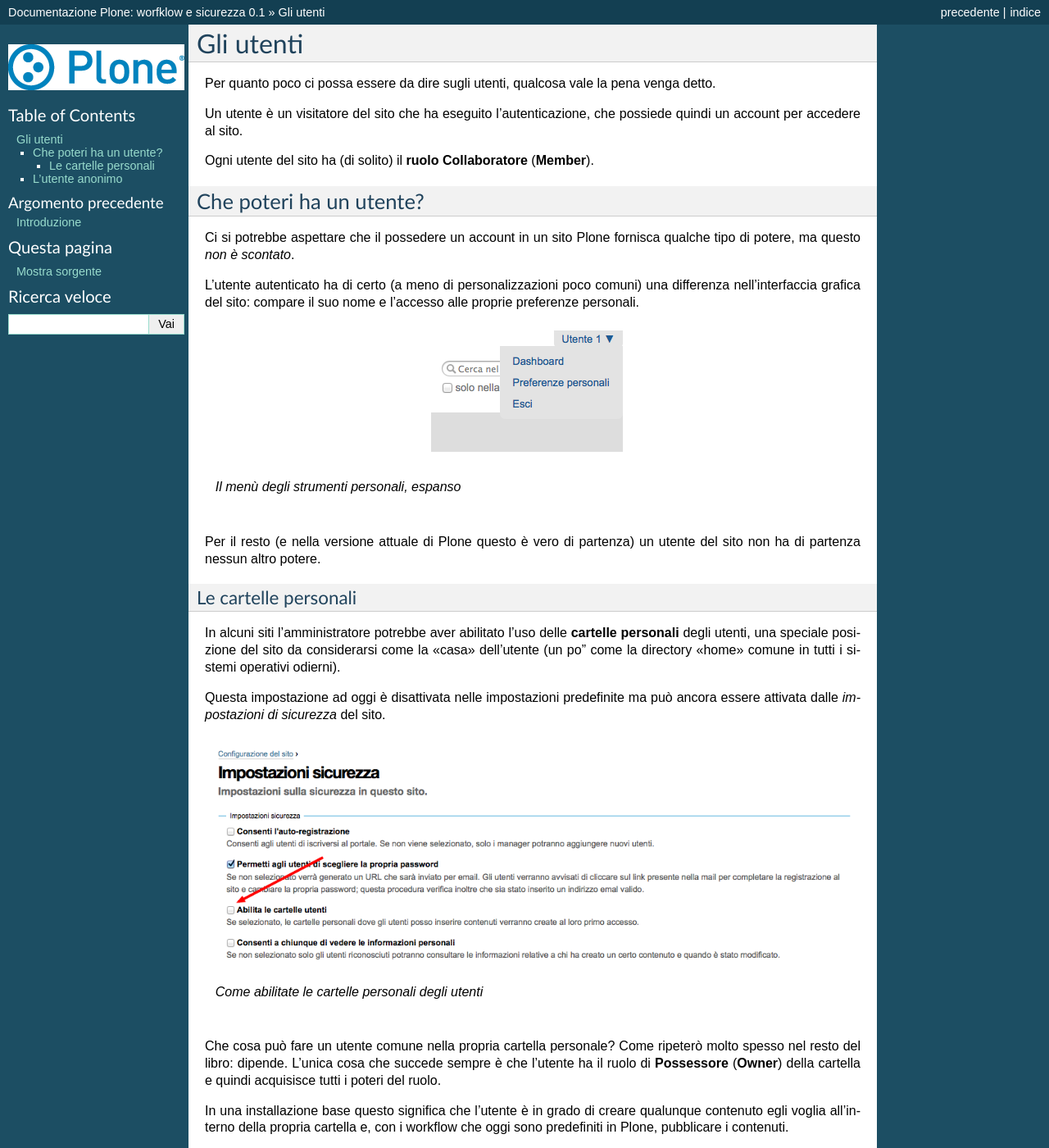
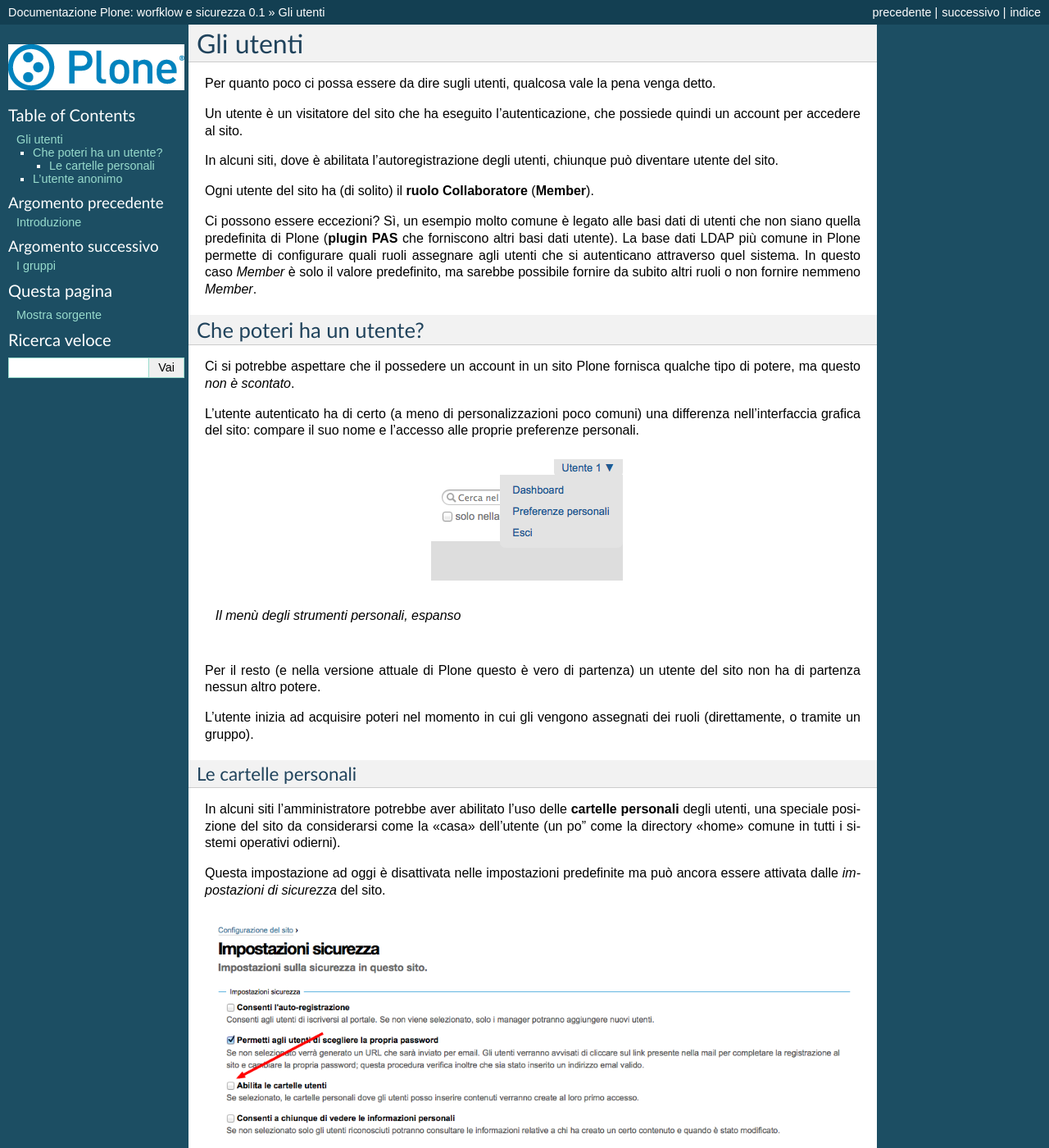
Before and after one commit to keul/plone-worfklow-security-book, a Sphinx documentation site: the page built from docs/source/users.rst, in a window 1280 px wide and 1400 px high. Shown: the whole window at 82% size. Built offline with Sphinx 7.4.7, drawn with Linux system fonts in a browser that asks for light colours; some of the changed text lies outside the part shown.

```diff
--- a/docs/source/index.rst
+++ b/docs/source/index.rst
@@ -14,6 +14,7 @@ Indice dei contenuti:
 
    intro
    users
+   groups
 
 Indices and tables
 ==================
--- a/docs/source/users.rst
+++ b/docs/source/users.rst
@@ -7,7 +7,18 @@ Per quanto poco ci possa essere da dire sugli utenti, qualcosa vale la pena veng
 Un utente è un visitatore del sito che ha eseguito l'autenticazione, che possiede quindi un account
 per accedere al sito.
 
+In alcuni siti, dove è abilitata l'autoregistrazione degli utenti, chiunque può diventare utente
+del sito.
+
 Ogni utente del sito ha (di solito) il **ruolo Collaboratore** (**Member**).
+
+Ci possono essere eccezioni?
+Sì, un esempio molto comune è legato alle basi dati di utenti che non siano quella predefinita di
+Plone (**plugin PAS** che forniscono altri basi dati utente).
+La base dati LDAP più comune in Plone permette di configurare quali ruoli assegnare agli utenti
+che si autenticano attraverso quel sistema.
+In questo caso *Member* è solo il valore predefinito, ma sarebbe possibile fornire da subito altri
+ruoli o non fornire nemmeno *Member*.
 
 Che poteri ha un utente?
 ========================
@@ -26,6 +37,9 @@ personali.
 
 Per il resto (e nella versione attuale di Plone questo è vero di partenza) un utente del sito non
 ha di partenza nessun altro potere.
+
+L'utente inizia ad acquisire poteri nel momento in cui gli vengono assegnati dei ruoli
+(direttamente, o tramite un gruppo).
 
 Le cartelle personali
 ---------------------
@@ -79,12 +93,12 @@ solito va presa in considerazione assieme ad una modifica dei workflow e della s
 L'utente anonimo
 ================
 
-Anche *il visitatore anonimo è un utente*, che possiede un ruolo speciale: **Anonimo**
-(**Anonymous**). L'unica differenza con un utente autenticato è che non ha strumenti personali
-o un'area dove salvare le proprie preferenze e che non identifica un singolo visitatore ma
-una intera schiera di visitatori.
+Anche *il visitatore anonimo è un utente* e che possiede un ruolo speciale: **Anonimo**
+(**Anonymous**). L'unica differenza con un utente autenticato è che non ha link agli strumenti
+personali o un'area dove salvare le proprie preferenze, e che non identifica un singolo visitatore
+ma una intera schiera di visitatori.
 
-Sia che stiate disegnando una sito pubblico o una intranet, *questo utente va previsto*.
+Sia che stiate realizzando una sito pubblico o una intranet, *questo utente va previsto*.
 
 In un **sito pubblico** l'utente anonimo è quello che genera la maggior parte del traffico (i bot e
 crawler dei motori di ricerca sono utenti anonimi). Va capito cosa e cosa non possono vedere, e
```
Also changed, not shown: docs/source/groups.rst (added, +96 -0 lines), docs/source/_static/usergroup-groupprefs.png (added), 10 other files.
